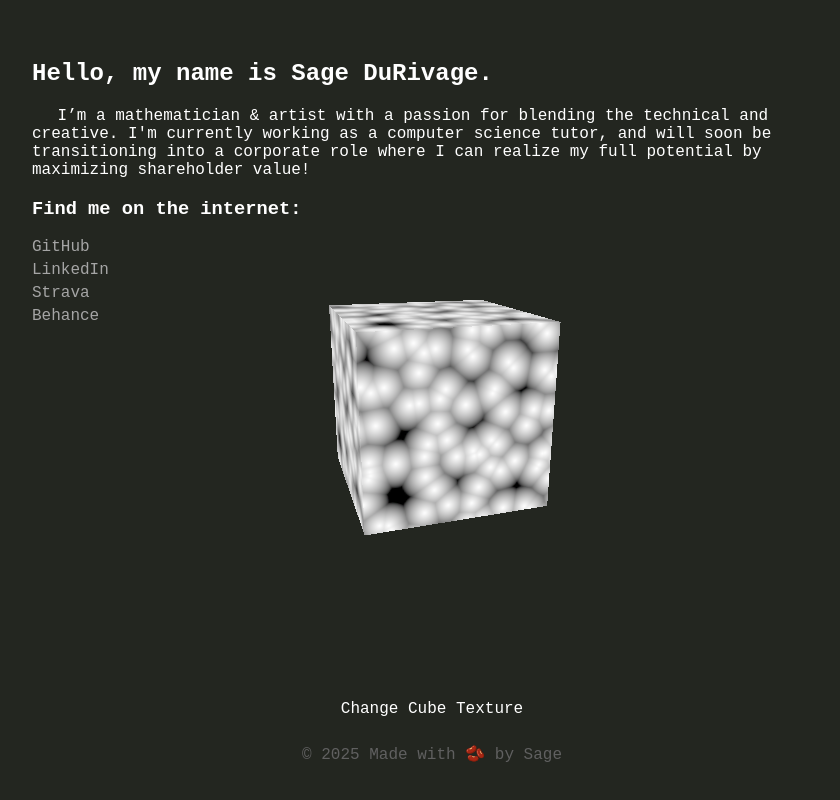
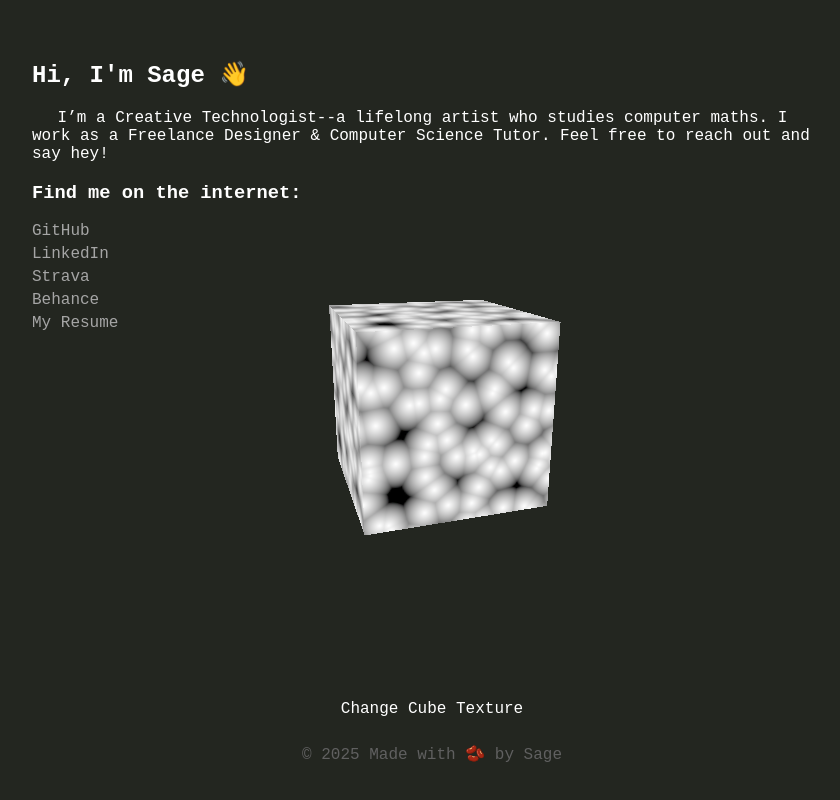
Before and after one commit to sagedurivage/sagedurivage.github.io, a plain HTML site: page index.html in a window 1280 px wide. Shown: the whole page, without its empty margins (208-1048 px from the left). Drawn offline with Linux system fonts and the light colour scheme.

Commit message:
Update index.html

```diff
--- a/index.html
+++ b/index.html
@@ -17,11 +17,10 @@
 
         <!-- Overlay for content -->
         <div id="overlay">
-            <h2>Hello, my name is Sage DuRivage.</h2>
-            <p> &emsp; I’m a mathematician & artist with a passion for blending the
-                technical and creative. I'm currently working as a computer science tutor, and
-                will soon be transitioning into a corporate role where I can realize my full
-                potential by maximizing shareholder value!</p>
+            <h2>Hi, I'm Sage &#128075</h2>
+            <p> &emsp; I’m a Creative Technologist--a lifelong artist who studies computer maths.
+                I work as a Freelance Designer & Computer Science Tutor.
+                Feel free to reach out and say hey!</p>
 
             <h3>Find me on the internet:</h3>
             <ul>
@@ -29,6 +28,7 @@
                 <li><a href="https://www.linkedin.com/in/sagedurivage/" target="_blank">LinkedIn</a></li>
                 <li><a href="https://www.strava.com/athletes/42401937" target="_blank">Strava</a></li>
                 <li><a href="https://www.behance.net/sagedurivage" target="_blank">Behance</a></li>
+                <li><a href="/assets/resume/resume.pdf" target="_blank">My Resume</a></li>
             </ul>
         </div>
 
```
